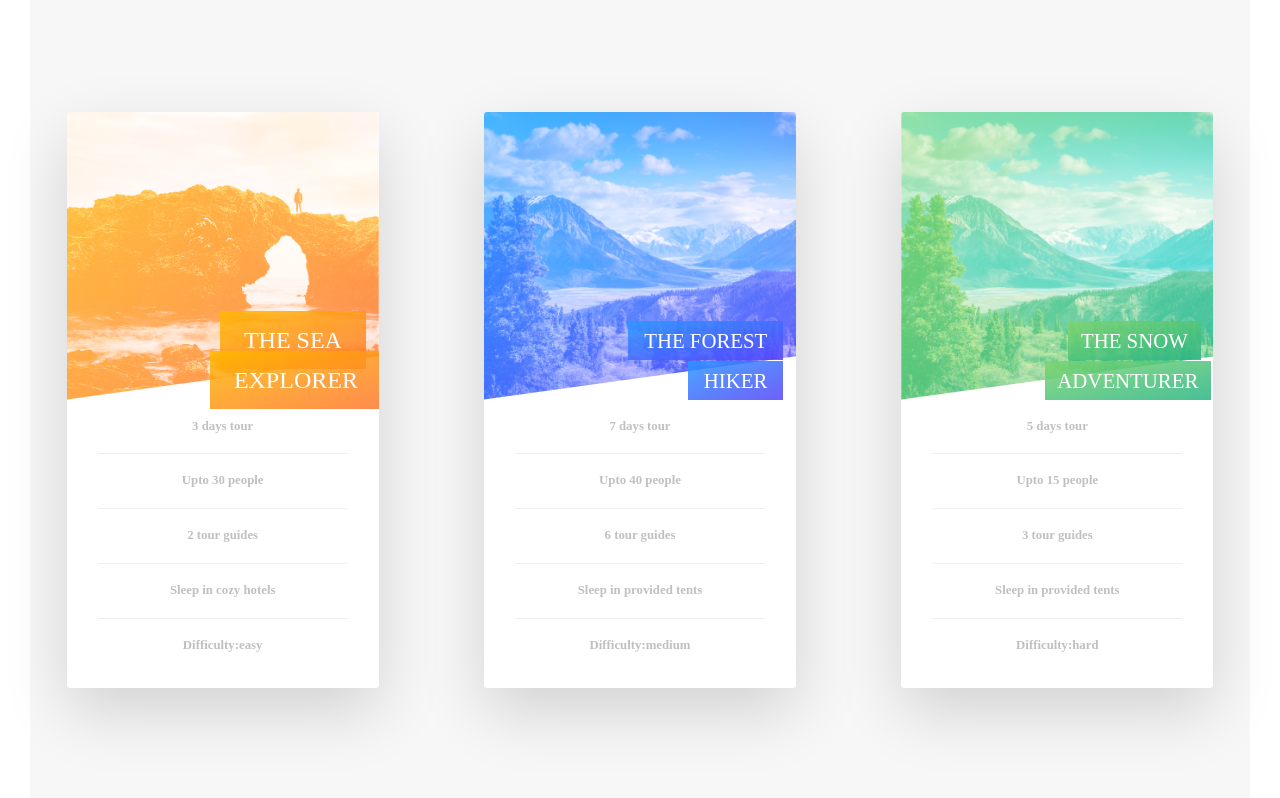
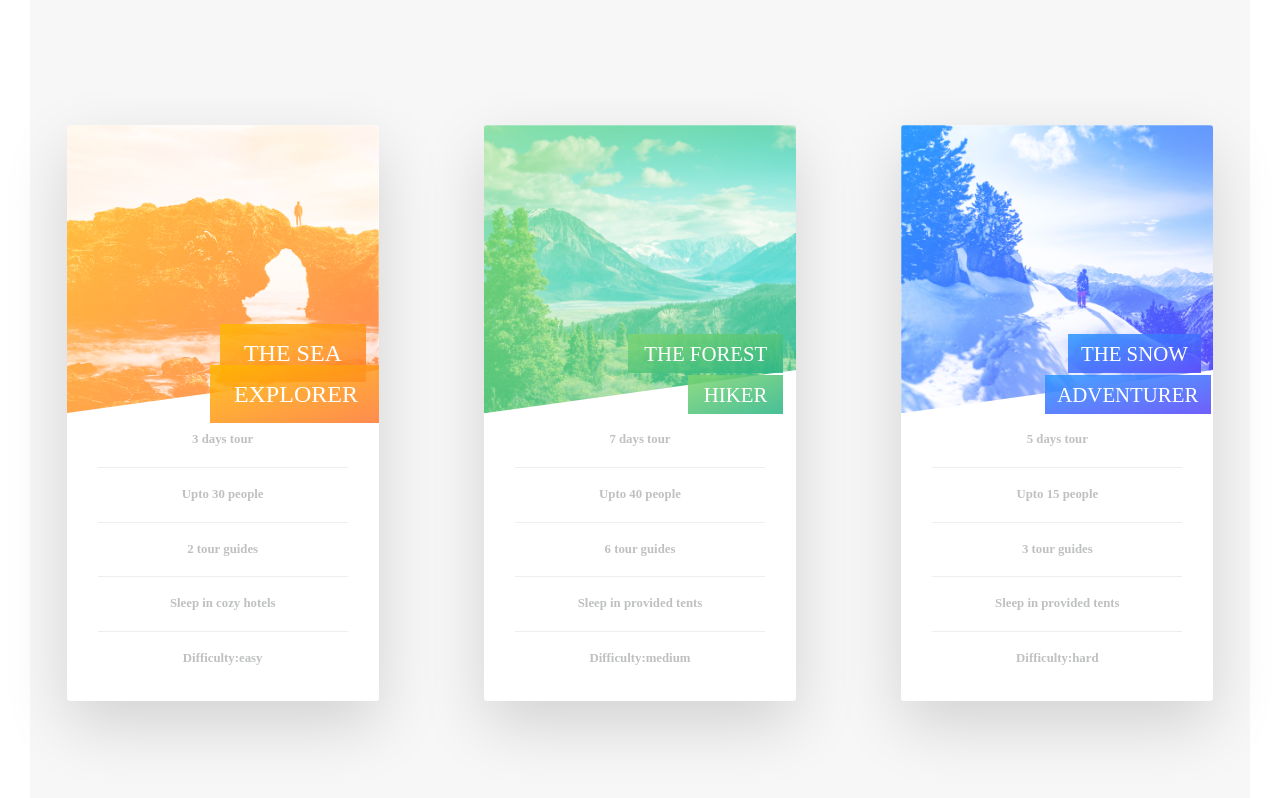
Before and after one commit to CodeWeeD0/natours, a website: page index.html in a window 1280 px wide. Shown: the part 2949-3747 px from the top of the page. Drawn offline with Linux system fonts and the light colour scheme; a web font is replaced by a local one.

Commit message:
cards3 -edit1

```diff
--- a/index.html
+++ b/index.html
@@ -163,7 +163,7 @@
 							<div class="card__cta">
 								<div class="card__price--box">
 									<p class="card__price-only">Only</p>
-									<p class="card__price-value">$297</p>
+									<p class="card__price-value">$497</p>
 								</div>
 								<a href="#" class="btn btn-white">Book now!</a>
 							</div>
@@ -194,7 +194,7 @@
 							<div class="card__cta">
 								<div class="card__price--box">
 									<p class="card__price-only">Only</p>
-									<p class="card__price-value">$297</p>
+									<p class="card__price-value">$897</p>
 								</div>
 								<a href="#" class="btn btn-white">Book now!</a>
 							</div>
--- a/sass/components/_card.scss
+++ b/sass/components/_card.scss
@@ -28,11 +28,11 @@
             }
             &-2{
                 background-image: linear-gradient(to right bottom,
-                $color-tertiary-light, $color-tertiary-dark);
+                $color-primary-light, $color-primary-dark);
             }
             &-3{
                 background-image: linear-gradient(to right bottom,
-                $color-primary-light, $color-primary-dark);
+                $color-tertiary-light, $color-tertiary-dark);
             }
         }
     }
@@ -58,11 +58,11 @@
         }
         &--2{
             background-image: linear-gradient(to right bottom,
-            $color-tertiary-light, $color-tertiary-dark),url(../images/nat-6.jpg);
+            $color-primary-light, $color-primary-dark),url(../images/nat-6.jpg);
         }
         &--3{
             background-image: linear-gradient(to right bottom,
-            $color-primary-light, $color-primary-dark),url(../images/nat-6.jpg);
+            $color-tertiary-light, $color-tertiary-dark),url(../images/nat-7.jpg);
         }
     }
 
@@ -88,11 +88,11 @@
         }
         &--2{
             background-image: linear-gradient(to right bottom,
-            rgba($color-tertiary-light,.85), rgba($color-tertiary-dark,.85))
+            rgba($color-primary-light,.85), rgba($color-primary-dark,.85))
         }
         &--3{
             background-image: linear-gradient(to right bottom,
-            rgba($color-primary-light,.85), rgba($color-primary-dark,.85))
+            rgba($color-tertiary-light,.85), rgba($color-tertiary-dark,.85))
         }
     }
 
--- a/sass/components/_feature-box.scss
+++ b/sass/components/_feature-box.scss
@@ -1,5 +1,5 @@
 .feature-box{
-    //width: 12rem;
+    width: 14.5rem;
     background-color: rgba($color-white, .8);
     font-size: 1rem;
     padding: 2.5rem;
@@ -7,6 +7,7 @@
     border-radius: 3px;
     box-shadow: 0 1.5rem 4rem rgba($color-black,.15);
     transition: all .3s;
+    height: 26rem;
     &__icon{
         font-size: 4rem;
         margin-bottom: .3rem;
```
Also changed, not shown: css/style.css.
